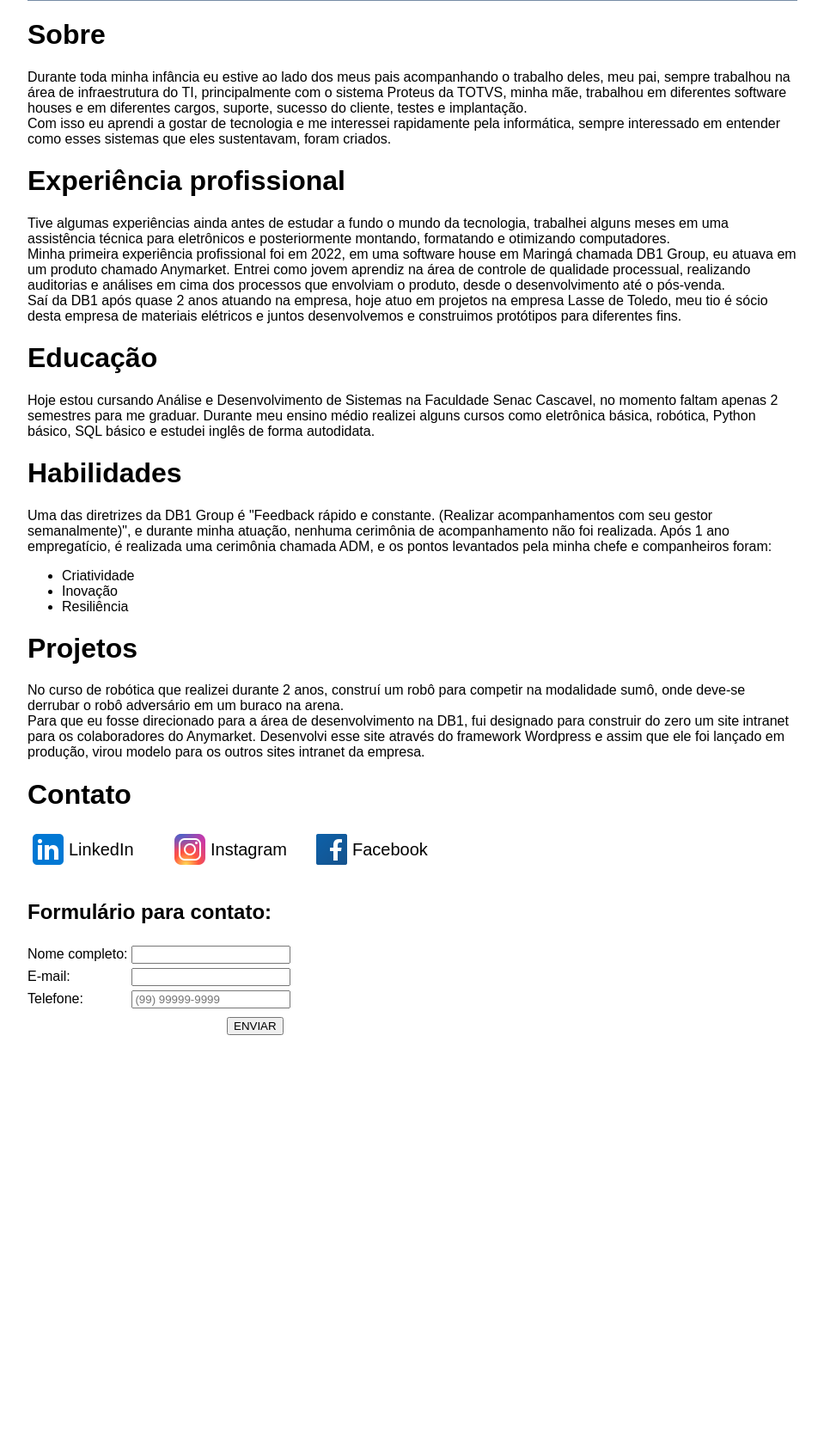
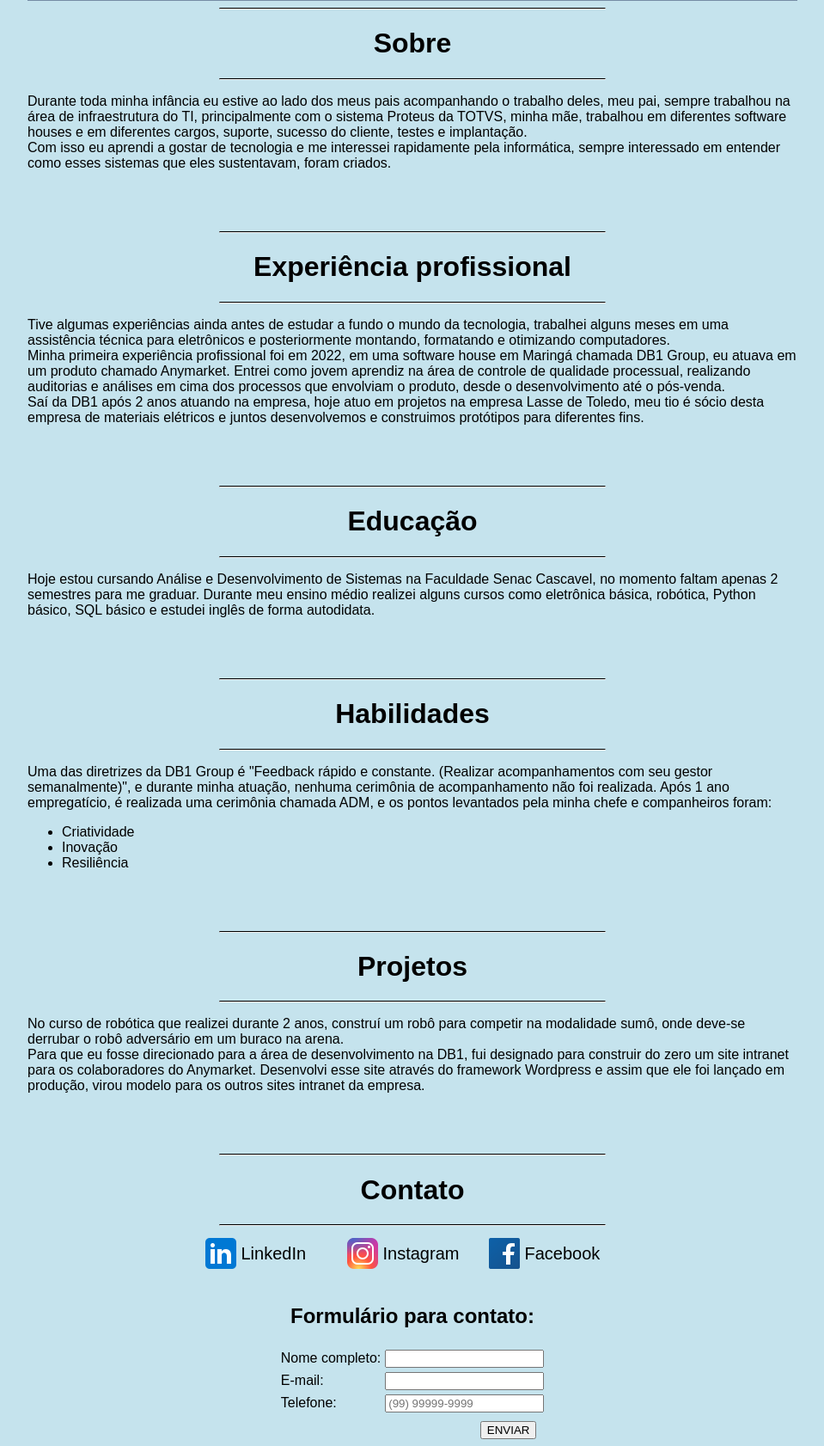
Before and after one commit to pedro-cpnsz/curriculo-html, a PHP site: page / in a window 1280 px wide. Shown: the part 416-2098 px from the top of the page at 86% size, without its empty margins (160-1119 px from the left). Before the commit the page ends 1620 px from the top, so only its background shows below. Run offline with PHP 8.4, Linux system fonts and the light colour scheme.

Commit message:
CSS 50% pronto

```diff
--- a/index.php
+++ b/index.php
@@ -17,28 +17,36 @@
         </div>
     </header>
     <div class="sobre">
+        <hr class="solid">
         <h1>Sobre</h1>
+        <hr class="solid">
         <p>
             Durante toda minha infância eu estive ao lado dos meus pais acompanhando o trabalho deles, meu pai, sempre trabalhou na área de infraestrutura do TI, principalmente com o sistema Proteus da TOTVS, minha mãe, trabalhou em diferentes software houses e em diferentes cargos, suporte, sucesso do cliente, testes e implantação.<br>
             Com isso eu aprendi a gostar de tecnologia e me interessei rapidamente pela informática, sempre interessado em entender como esses sistemas que eles sustentavam, foram criados.
         </p>
     </div>
     <div class="profissional">
+        <hr class="solid">
         <h1>Experiência profissional</h1>
+        <hr class="solid">
         <p>
             Tive algumas experiências ainda antes de estudar a fundo o mundo da tecnologia, trabalhei alguns meses em uma assistência técnica para eletrônicos e posteriormente montando, formatando e otimizando computadores.<br>
             Minha primeira experiência profissional foi em 2022, em uma software house em Maringá chamada DB1 Group, eu atuava em um produto chamado Anymarket. Entrei como jovem aprendiz na área de controle de qualidade processual, realizando auditorias e análises em cima dos processos que envolviam o produto, desde o desenvolvimento até o pós-venda.<br>
-            Saí da DB1 após quase 2 anos atuando na empresa, hoje atuo em projetos na empresa Lasse de Toledo, meu tio é sócio desta empresa de materiais elétricos e juntos desenvolvemos e construimos protótipos para diferentes fins.
+            Saí da DB1 após 2 anos atuando na empresa, hoje atuo em projetos na empresa Lasse de Toledo, meu tio é sócio desta empresa de materiais elétricos e juntos desenvolvemos e construimos protótipos para diferentes fins.
         </p>
     </div>
     <div class="educacao">
+        <hr class="solid">
         <h1>Educação</h1>
+        <hr class="solid">
         <p>
             Hoje estou cursando Análise e Desenvolvimento de Sistemas na Faculdade Senac Cascavel, no momento faltam apenas 2 semestres para me graduar. Durante meu ensino médio realizei alguns cursos como eletrônica básica, robótica, Python básico, SQL básico e estudei inglês de forma autodidata.<br>
         </p>
     </div>
     <div class="habilidades">
+        <hr class="solid">
         <h1>Habilidades</h1>
+        <hr class="solid">
         <p>
             Uma das diretrizes da DB1 Group é "Feedback rápido e constante. (Realizar acompanhamentos com seu gestor semanalmente)", e durante minha atuação, nenhuma cerimônia de acompanhamento não foi realizada. Após 1 ano empregatício, é realizada uma cerimônia chamada ADM, e os pontos levantados pela minha chefe e companheiros foram:
         </p>
@@ -49,18 +57,22 @@
         </ul>
     </div>
     <div class="projetos">
+        <hr class="solid">
         <h1>Projetos</h1>
+        <hr class="solid">
         <p>
             No curso de robótica que realizei durante 2 anos, construí um robô para competir na modalidade sumô, onde deve-se derrubar o robô adversário em um buraco na arena.<br>
             Para que eu fosse direcionado para a área de desenvolvimento na DB1, fui designado para construir do zero um site intranet para os colaboradores do Anymarket. Desenvolvi esse site através do framework Wordpress e assim que ele foi lançado em produção, virou modelo para os outros sites intranet da empresa.
         </p>
     </div>
     <div class="contato">
+        <hr class="solid">
         <h1>Contato</h1>
+        <hr class="solid">
         <div class="social">
             <a href="https://www.linkedin.com/in/pedro-campana-de-souza" target="_blank"><img src="icons8-linkedin-48.png" alt="">LinkedIn</a>
-            <a href="https://www.instagram.com/pedro_cpsz" target="_blank"><img src="icons8-instagram-48.png" alt="">Instagram</a>
-            <a href="https://www.facebook.com/pedro.campanadesouza" target="_blank"><img src="icons8-facebook-48.png" alt="">Facebook</a>
+            <a href="https://www.instagram.com/pedro.cpnsz" target="_blank"><img src="icons8-instagram-48.png" alt="">Instagram</a>
+            <a href="https://www.facebook.com/pedro.cpnsz" target="_blank"><img src="icons8-facebook-48.png" alt="">Facebook</a>
         </div>
         <div class="formulario">
             <h2>Formulário para contato:</h2>
@@ -70,7 +82,7 @@
                 <label class="email">E-mail:</label>
                 <input type="email" name="email"><br>
                 <label class="tel">Telefone:</label>
-                <input type="tel" name="telefone" placeholder="(99) 99999-9999" data-mask="(00) 0000-0000"><br>
+                <input type="tel" name="telefone" placeholder="(99) 99999-9999" maxlength="11"><br>
                 <input class="enviar" type="submit" value="ENVIAR">
             </form>
         </div>
--- a/style.css
+++ b/style.css
@@ -17,7 +17,17 @@ header div {
 body {
     margin-left: 15%;
     margin-right: 15%;
+    background-color: rgba(173, 216, 230, 0.705);
 }
+
+body div h1 {
+    text-align: center;
+}
+
+hr.solid {
+    width: 50%;
+    border-top: 1px solid black;
+  }
 
 .foto {
     width: 500px;
@@ -25,7 +35,23 @@ body {
 }
 
 .sobre {
-    width: 100%;
+    margin-bottom: 70px;
+}
+
+.profissional {
+    margin-bottom: 70px;
+}
+
+.educacao {
+    margin-bottom: 70px;
+}
+
+.habilidades {
+    margin-bottom: 70px;
+}
+
+.projetos {
+    margin-bottom: 70px;
 }
 
 .contato {
@@ -35,6 +61,7 @@ body {
 .social {
     display: flex;
     flex-direction: row;
+    justify-content: center;
 }
 
 .social a {
@@ -56,6 +83,9 @@ body {
 .formulario {
     padding-top: 15px;
     width: 100%;
+    display: flex;
+    flex-direction: column;
+    align-items: center;
 }
 
 .formulario p {
```
